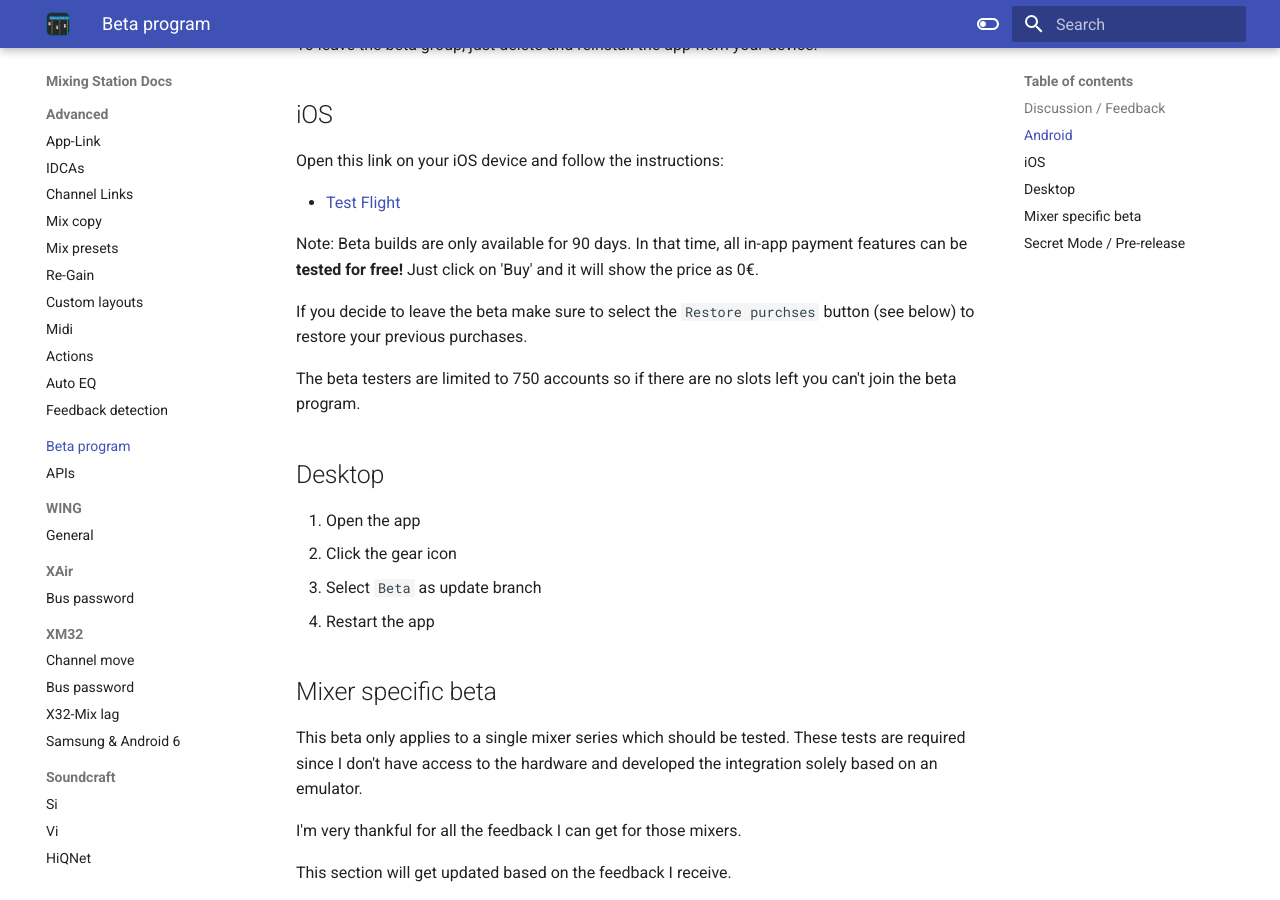
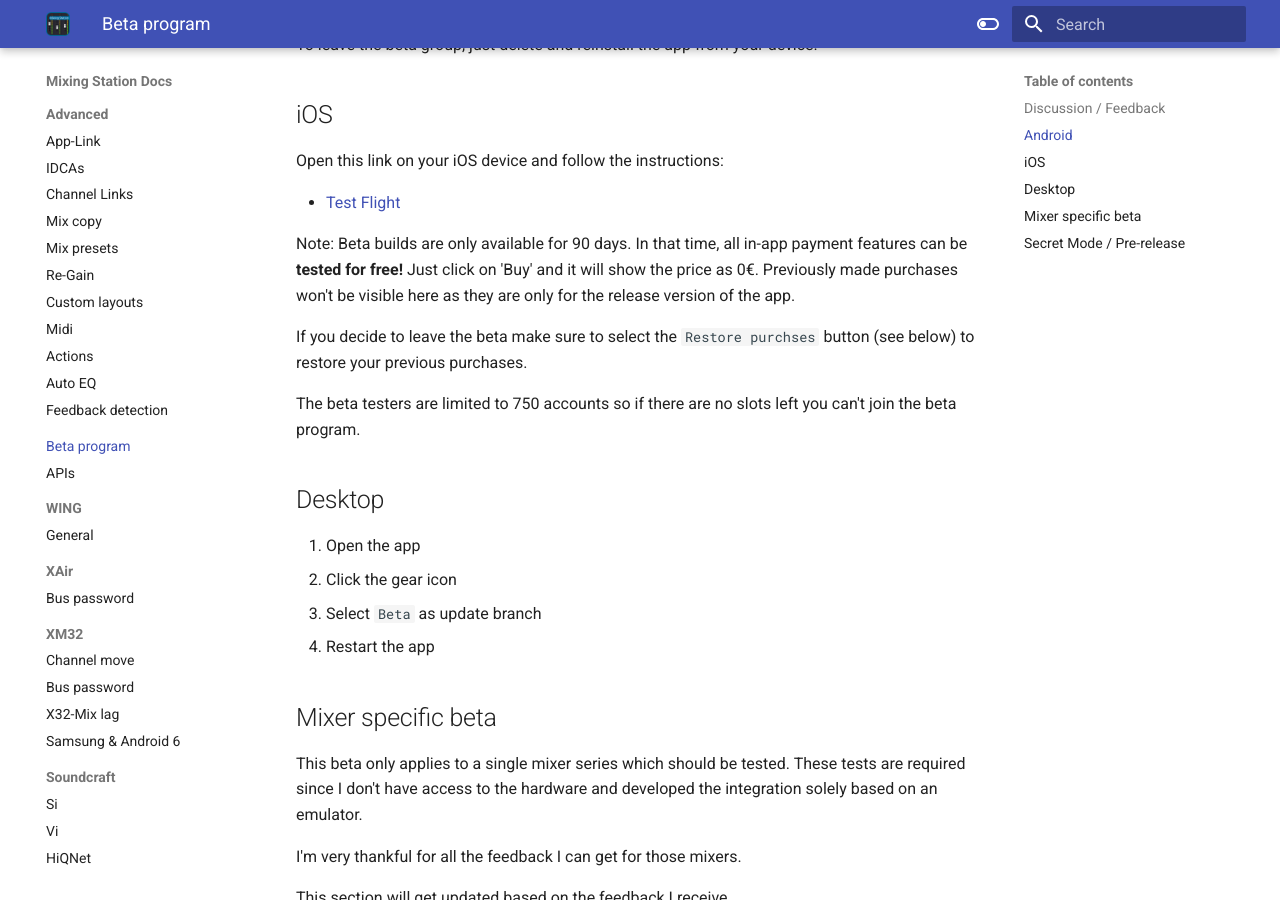
Before and after one commit to davidgiga1993/mixing-station-docs, an MkDocs documentation site: the page built from docs/beta.md, in a window 1280 px wide and 900 px high, scrolled down 578 px. Built offline with MkDocs 1.6.1 and Material for MkDocs 9.7.7, drawn with Linux system fonts in a browser that asks for light colours.

Commit message:
docs: clarify iap

```diff
--- a/docs/beta.md
+++ b/docs/beta.md
@@ -26,7 +26,7 @@
 
 Note: Beta builds are only available for 90 days.
 In that time, all in-app payment features can be **tested for free!** Just click on 'Buy' and it will show the price
-as 0€.
+as 0€. Previously made purchases won't be visible here as they are only for the release version of the app.
 
 If you decide to leave the beta make sure to select the `Restore purchses` button (see below) to restore your previous
 purchases.
```
